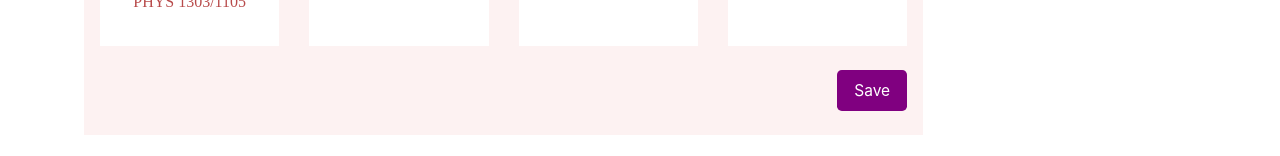
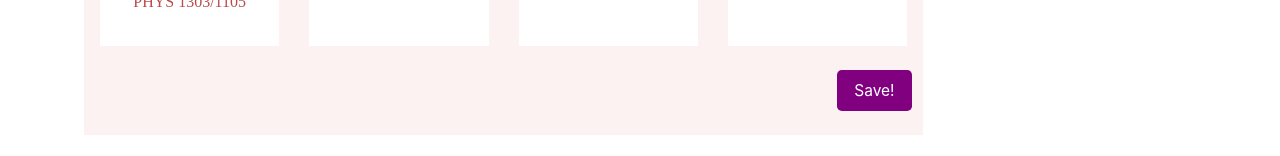
Before and after one commit to arelyalc/4yearplan, an Angular app: page /user/dashboard in a window 1280 px wide. Shown: the part 728-884 px from the top of the page. Built offline with nearby package versions, Linux system fonts and the light colour scheme; data requests are answered from the project's data file.

Commit message:
fixed a little linking error between tabs

```diff
--- a/src/app/users/dashboard/dashboard.component.html
+++ b/src/app/users/dashboard/dashboard.component.html
@@ -48,7 +48,7 @@
                 You have nothing on your <b>dashboard</b> yet :(
             </h6>
         </div>
-        <div class="tab-pane active" role="tabpanel" style="background-color:#FDF2F2;" *ngIf=plan>
+        <div class="tab-pane active" id="fall2017" role="tabpanel" style="background-color:#FDF2F2;" *ngIf=plan>
             <div class="row">
                 <div class="col-3">
                     <h5 class="year">Year 1</h5>
@@ -108,7 +108,7 @@
                 </div>
             </div>
             <br>
-            <button class="saveBtn btn btn-lg" type="button" style="background-color: purple; color: white;">Save</button>
+            <button class="saveBtn btn btn-lg" type="button" style="background-color: purple; color: white;">Save!</button>
         </div>
         <div class="tab-pane" id="spring2018" role="tabpanel" style="background-color:#FDF2E2;">
             <img id='robot' src="http://s2.smu.edu/~aalcantara/picture/robot.png" alt="robot picture" class="center"/>
```
